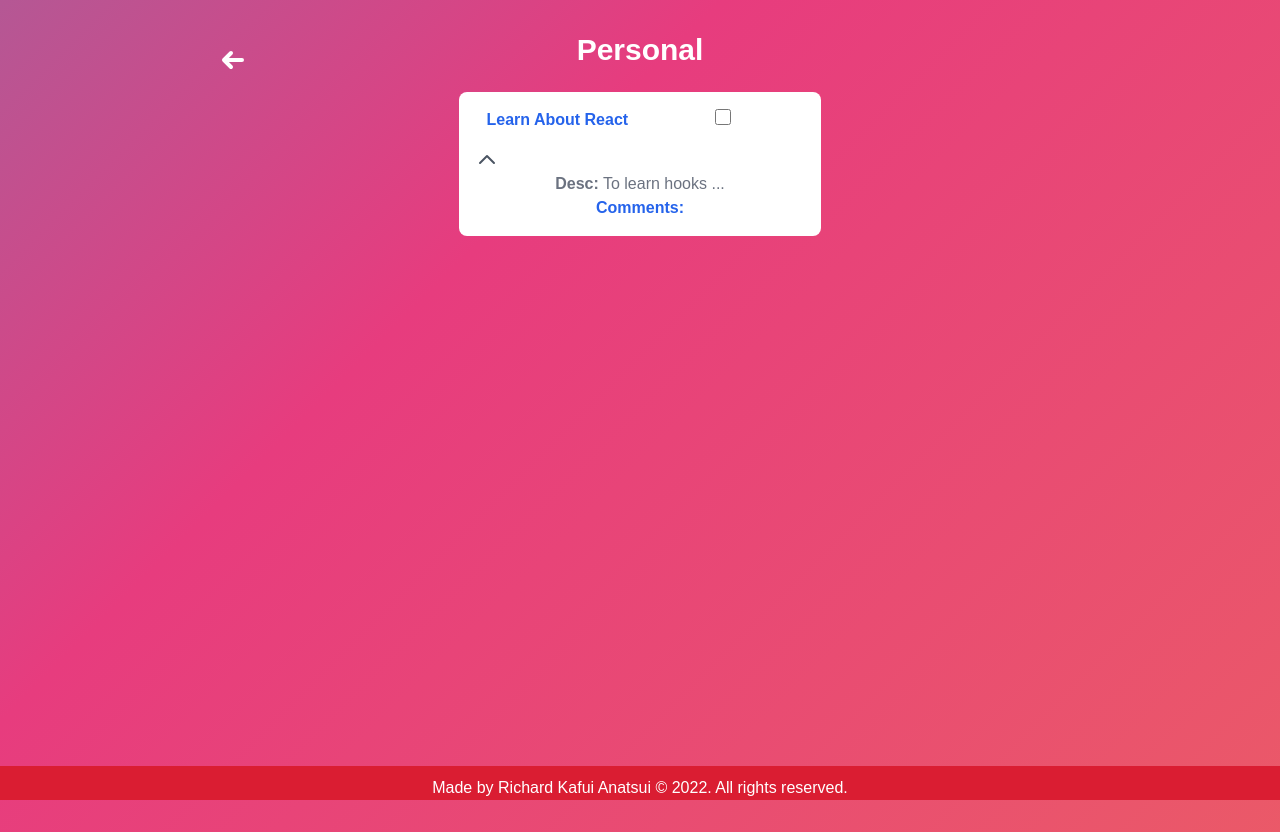
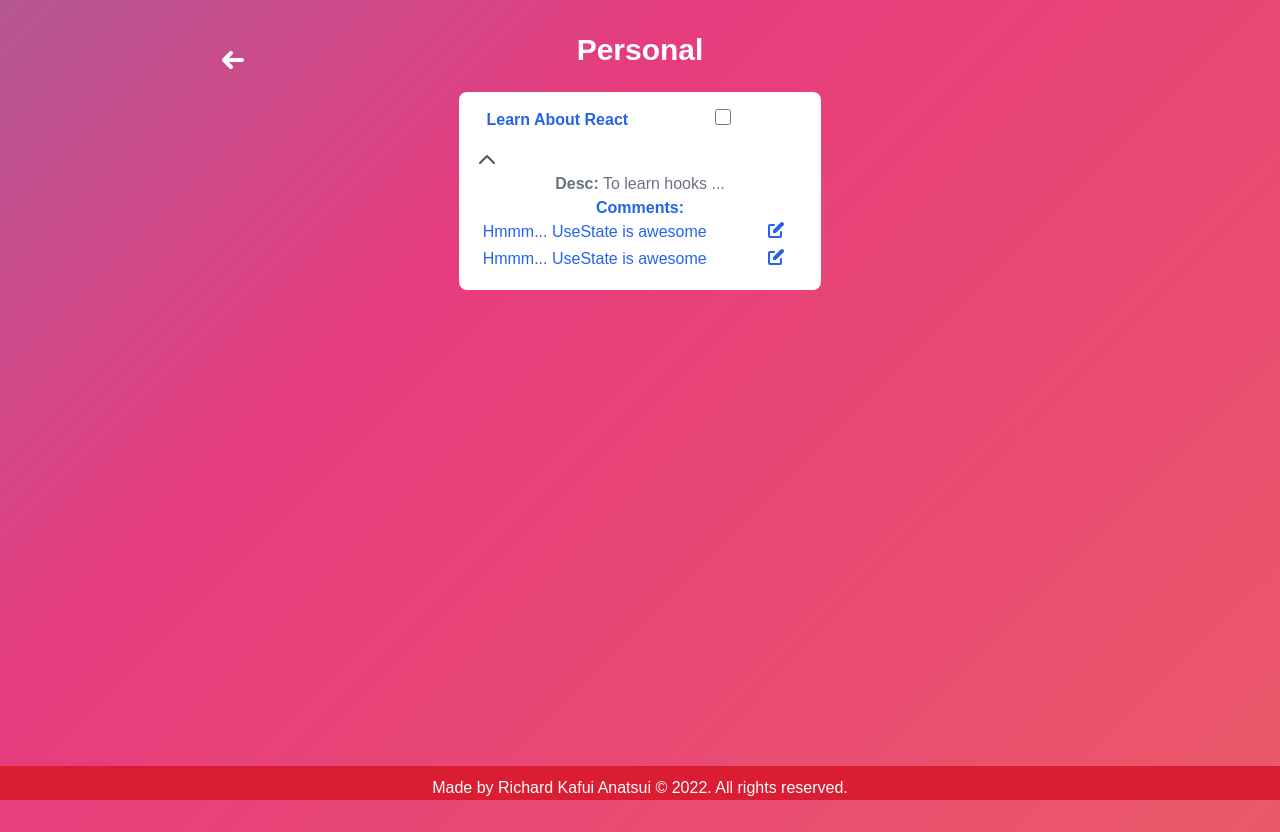
Before and after one commit to rich5k/my-todo, a React (Create React App) app: page /task/1 in a window 1280 px wide. Built offline with nearby package versions, Linux system fonts and the light colour scheme.

Commit message:
added comments component

```diff
--- a/src/App.css
+++ b/src/App.css
@@ -24,7 +24,7 @@ body {
     transform: scale(1.3);
 }
 
-.expand-item:hover, .item-checkbox input:hover{
+.expand-item:hover, .item-checkbox input:hover,.edit-comment:hover{
     cursor: pointer
 }
 
--- /dev/null
+++ b/src/components/Comment.jsx
@@ -0,0 +1,22 @@
+const Comment = () => {
+    const editComment= ()=>{
+        alert("comment editted");
+    }
+    return (
+        <div className="Comment grid grid-cols-4">
+            <div className="comment-text col-span-3">
+                Hmmm... UseState is awesome
+            </div>
+            <div className="edit-comment">
+                <button onClick={editComment}>
+                    <svg xmlns="http://www.w3.org/2000/svg" className="h-5 w-5" viewBox="0 0 20 20" fill="currentColor">
+                    <path d="M17.414 2.586a2 2 0 00-2.828 0L7 10.172V13h2.828l7.586-7.586a2 2 0 000-2.828z" />
+                    <path fillRule="evenodd" d="M2 6a2 2 0 012-2h4a1 1 0 010 2H4v10h10v-4a1 1 0 112 0v4a2 2 0 01-2 2H4a2 2 0 01-2-2V6z" clipRule="evenodd" />
+                    </svg>
+                </button>
+            </div>
+        </div>
+     );
+}
+
+export default Comment;
--- a/src/components/TaskItem.jsx
+++ b/src/components/TaskItem.jsx
@@ -1,4 +1,5 @@
 import {useState} from 'react';
+import Comment from './Comment';
 const TaskItem = () => {
     const [isExpanded,setExpanded]=useState("false");
     const ToggleExpansion = () => {
@@ -31,6 +32,8 @@ const TaskItem = () => {
                 </div>
                 <div className="comments">
                     <span className="font-bold">Comments:</span>
+                    <Comment />
+                    <Comment />
                 </div>
             </div>
         </div>
```
